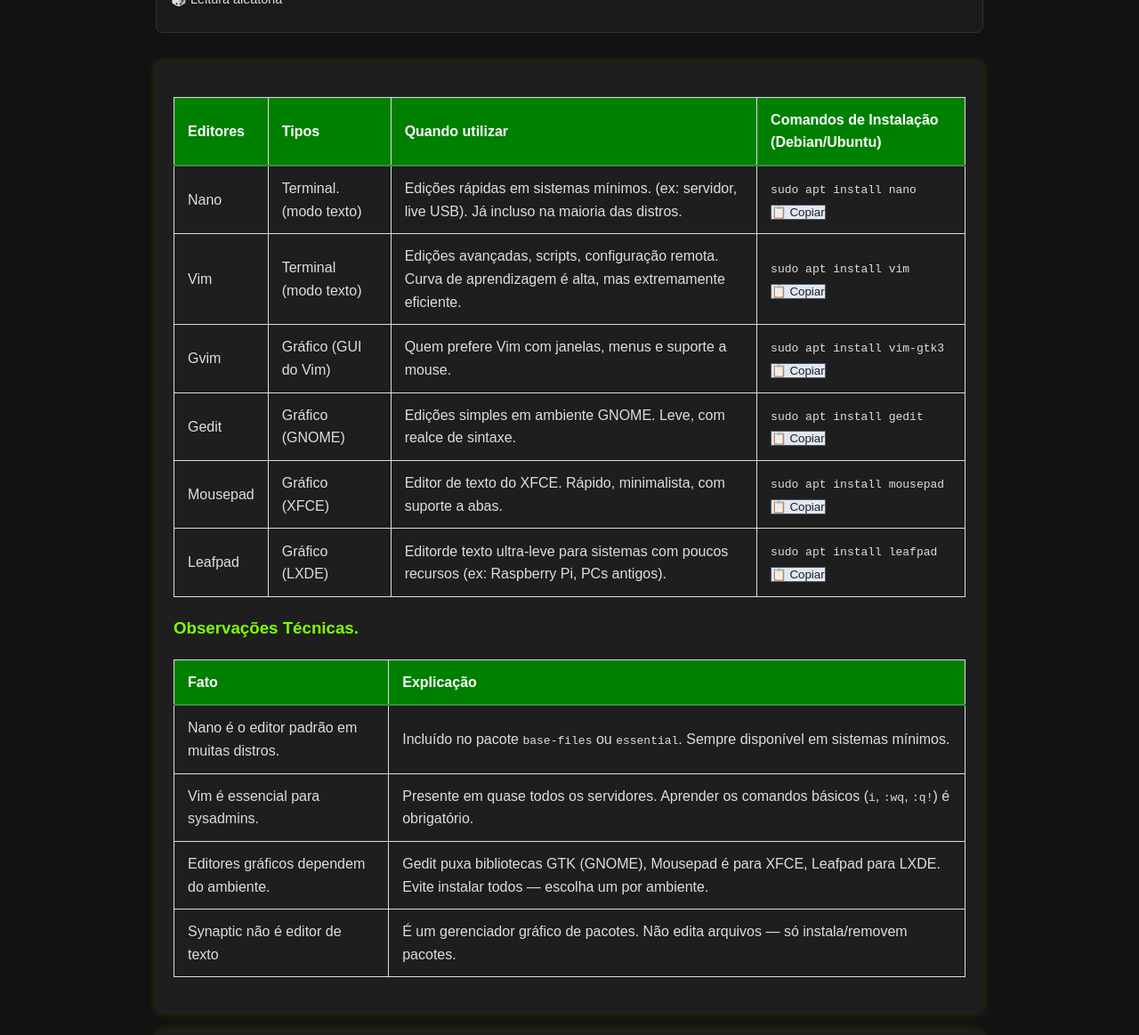
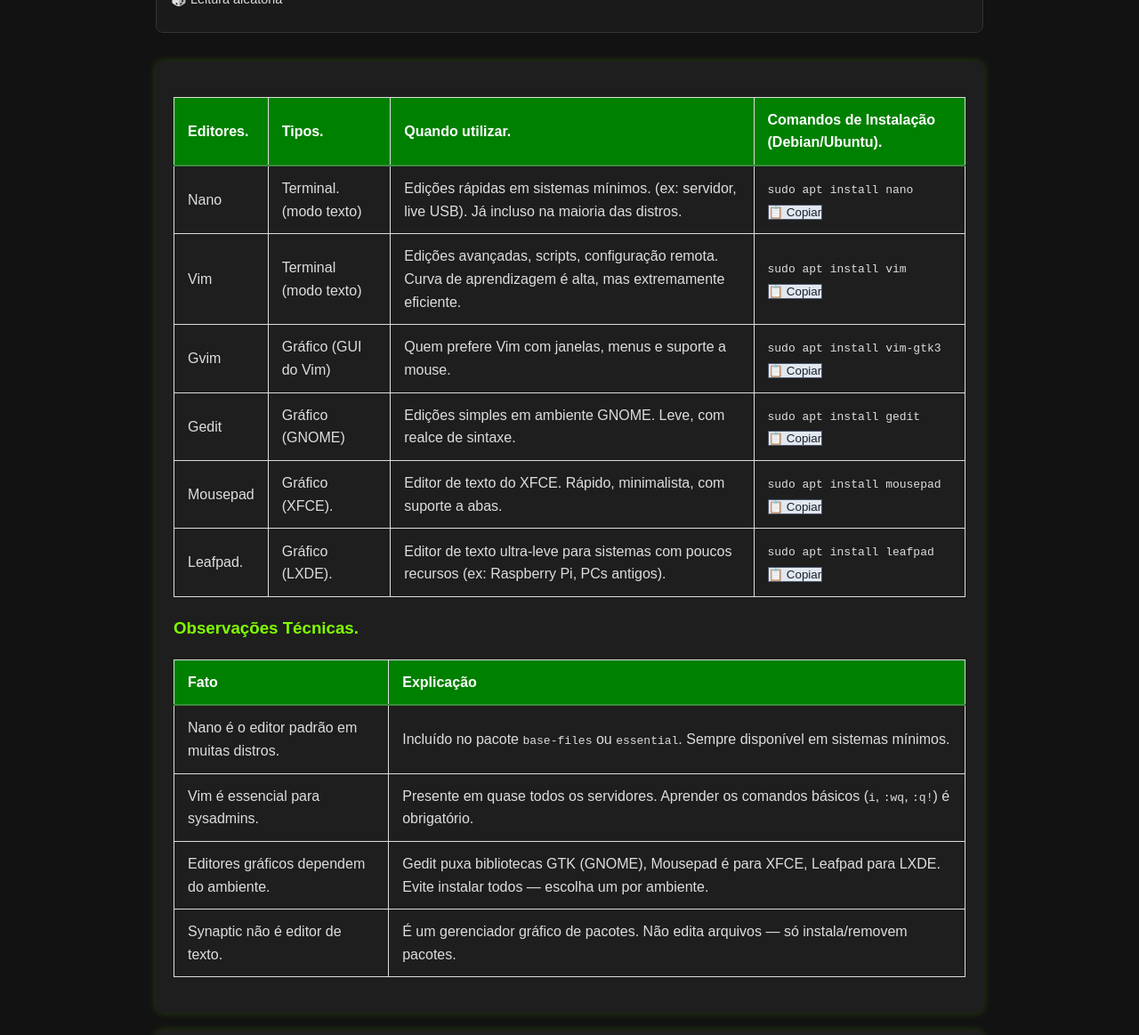
Before and after one commit to Piolinux/piolinux-site, a Jekyll site: the page built from _posts/2025-08-15-editores-de-texto-linux.md, in a window 1280 px wide. Shown: the part 294-1457 px from the top of the page at 89% size. Built offline with Jekyll 4.4.1, drawn with Linux system fonts in a browser that asks for light colours.

Commit message:
Update 2025-08-15-editores-de-texto-linux.md

```diff
--- a/_posts/2025-08-15-editores-de-texto-linux.md
+++ b/_posts/2025-08-15-editores-de-texto-linux.md
@@ -21,10 +21,10 @@ tags: [linux, editor-de-texto, geany, vim, nano, code, open-source]
             <table class="evergreen-table">
   <thead>
     <tr>
-      <th>Editores</th>
-      <th>Tipos</th>
-      <th>Quando utilizar</th>
-      <th>Comandos de Instalação (Debian/Ubuntu)</th>
+      <th>Editores.</th>
+      <th>Tipos.</th>
+      <th>Quando utilizar.</th>
+      <th>Comandos de Instalação (Debian/Ubuntu).</th>
     </tr>
   </thead>
   <tbody>
@@ -66,7 +66,7 @@ tags: [linux, editor-de-texto, geany, vim, nano, code, open-source]
     </tr>
     <tr>
       <td data-label="Editor">Mousepad</td>
-      <td data-label="Tipo">Gráfico (XFCE)</td>
+      <td data-label="Tipo">Gráfico (XFCE).</td>
       <td data-label="Quando usar">Editor de texto do XFCE. Rápido, minimalista, com suporte a abas.</td>
       <td data-label="Comando de Instalação">
         <code>sudo apt install mousepad</code>
@@ -74,9 +74,9 @@ tags: [linux, editor-de-texto, geany, vim, nano, code, open-source]
       </td>
     </tr>
     <tr>
-      <td data-label="Editor">Leafpad</td>
-      <td data-label="Tipo">Gráfico (LXDE)</td>
-      <td data-label="Quando usar">Editorde texto ultra-leve para sistemas com poucos recursos (ex: Raspberry Pi, PCs antigos).</td>
+      <td data-label="Editor">Leafpad.</td>
+      <td data-label="Tipo">Gráfico (LXDE).</td>
+      <td data-label="Quando usar">Editor de texto ultra-leve para sistemas com poucos recursos (ex: Raspberry Pi, PCs antigos).</td>
       <td data-label="Comando de Instalação">
         <code>sudo apt install leafpad</code>
         <button class="copy-btn" data-command="sudo apt install leafpad">📋 Copiar</button>
@@ -107,7 +107,7 @@ tags: [linux, editor-de-texto, geany, vim, nano, code, open-source]
       <td data-label="Explicação">Gedit puxa bibliotecas GTK (GNOME), Mousepad é para XFCE, Leafpad para LXDE. Evite instalar todos — escolha um por ambiente.</td>
     </tr>
     <tr>
-      <td data-label="Fato">Synaptic não é editor de texto</td>
+      <td data-label="Fato">Synaptic não é editor de texto.</td>
       <td data-label="Explicação">É um gerenciador gráfico de pacotes. Não edita arquivos — só instala/removem pacotes.</td>
     </tr>
   </tbody>
```
